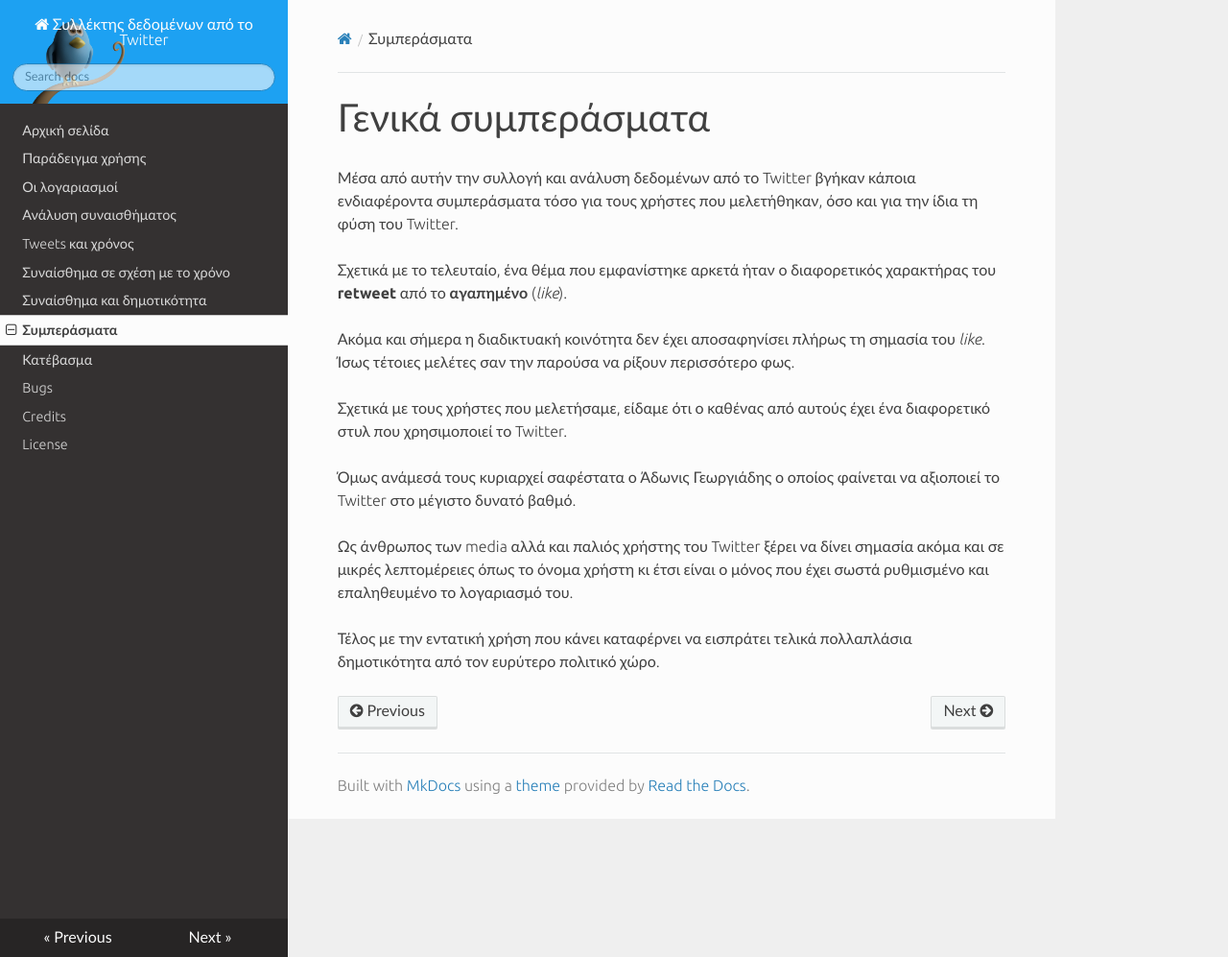
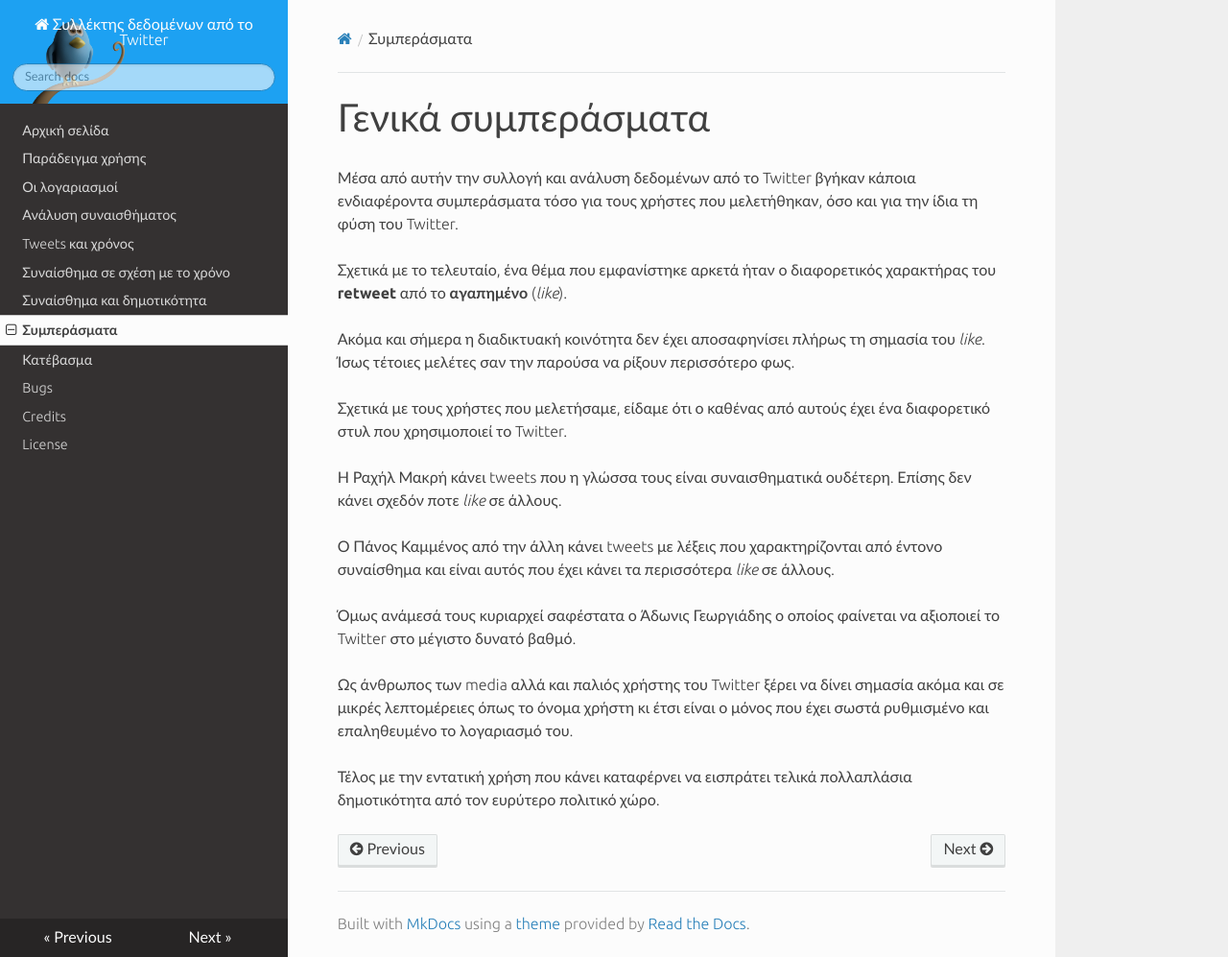
Before and after one commit to Protonotarios/get-tweets, an MkDocs documentation site: the page built from docs/Παράδειγμα/Συμπεράσματα.md, in a window 1280 px wide and 997 px high. Shown: the whole window at 96% size. Built offline with MkDocs 1.6.1, drawn with Linux system fonts in a browser that asks for light colours; nearby versions of some CDN libraries; old or Windows-style settings are respelled for this version of MkDocs.

Commit message:
Προσθήκες

```diff
--- a/docs/Παράδειγμα/Συμπεράσματα.md
+++ b/docs/Παράδειγμα/Συμπεράσματα.md
@@ -13,6 +13,12 @@
 Σχετικά με τους χρήστες που μελετήσαμε, είδαμε ότι ο καθένας από αυτούς έχει
 ένα διαφορετικό στυλ που χρησιμοποιεί το Twitter.
 
+Η Ραχήλ Μακρή κάνει tweets που η γλώσσα τους είναι συναισθηματικά ουδέτερη.
+Επίσης δεν κάνει σχεδόν ποτε *like* σε άλλους.
+
+Ο Πάνος Καμμένος από την άλλη κάνει tweets με λέξεις που χαρακτηρίζονται από
+έντονο συναίσθημα και είναι αυτός που έχει κάνει τα περισσότερα *like* σε άλλους.
+
 Όμως ανάμεσά τους κυριαρχεί σαφέστατα ο Άδωνις Γεωργιάδης ο οποίος φαίνεται
 να αξιοποιεί το Twitter στο μέγιστο δυνατό βαθμό.
 
```
Also changed, not shown: docs/Παράδειγμα/retweets-αγαπημένα-ανά-ημέρα-ζουμ.png (added), 1 other file.
